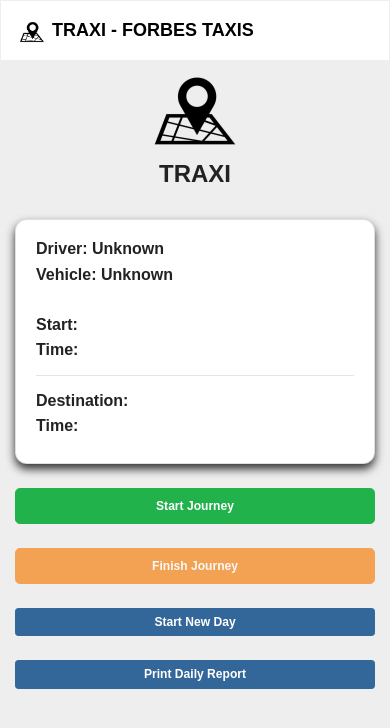
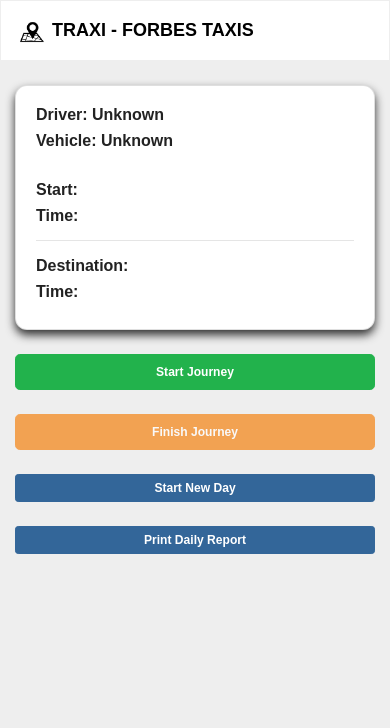
Before and after one commit to offnsivapps/traxi, a plain HTML site: page index.html in a window 390 px wide. Drawn offline with nearby package versions, Linux system fonts and the light colour scheme; a web font is replaced by a local one.

Commit message:
Update index.html

```diff
--- a/index.html
+++ b/index.html
@@ -115,10 +115,7 @@ span{
   </a>
 </nav>
         <div class="container">
-            <center>
-                <img src="img/logo.png">
-            </center>
-            <h4 class="text text-center">TRAXI</h4>
+
 
             <br/>
             <div class="card">
```
